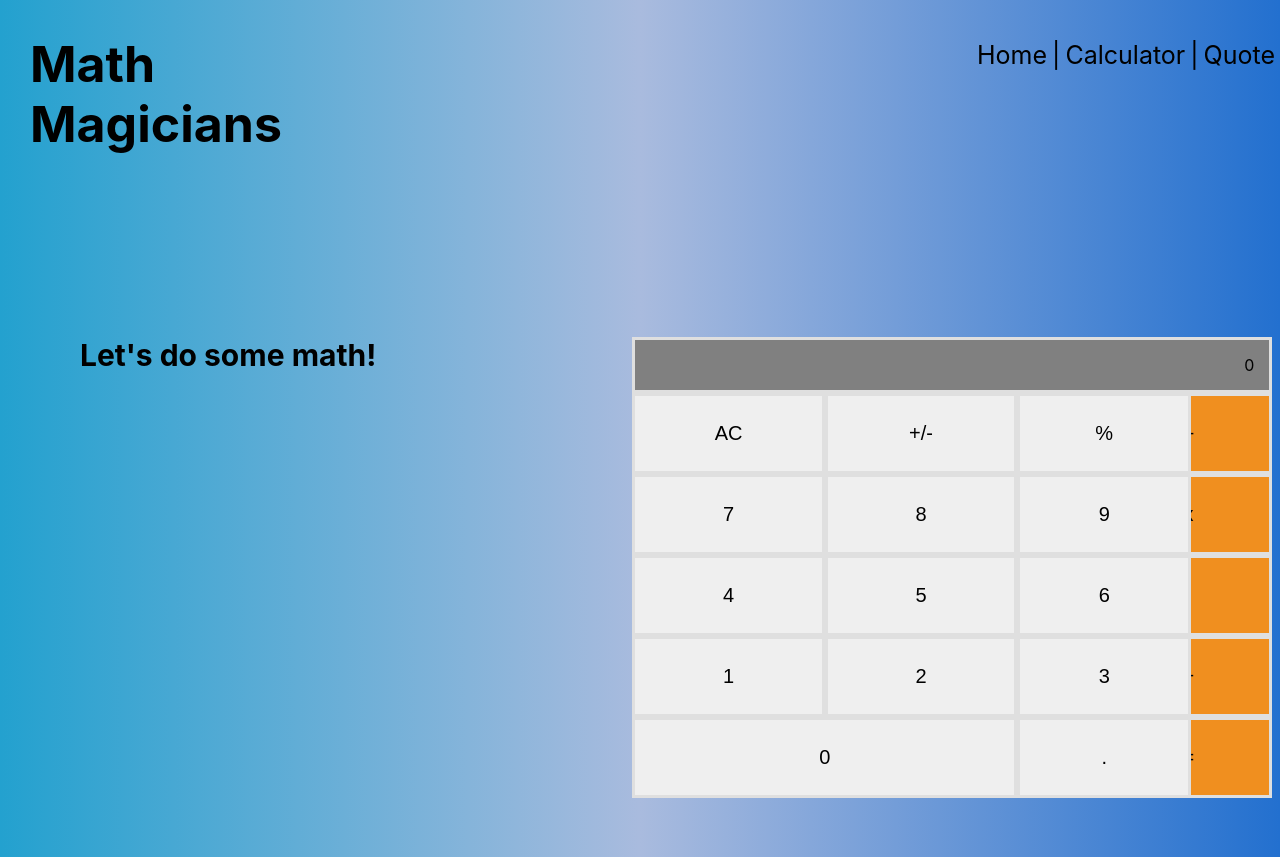
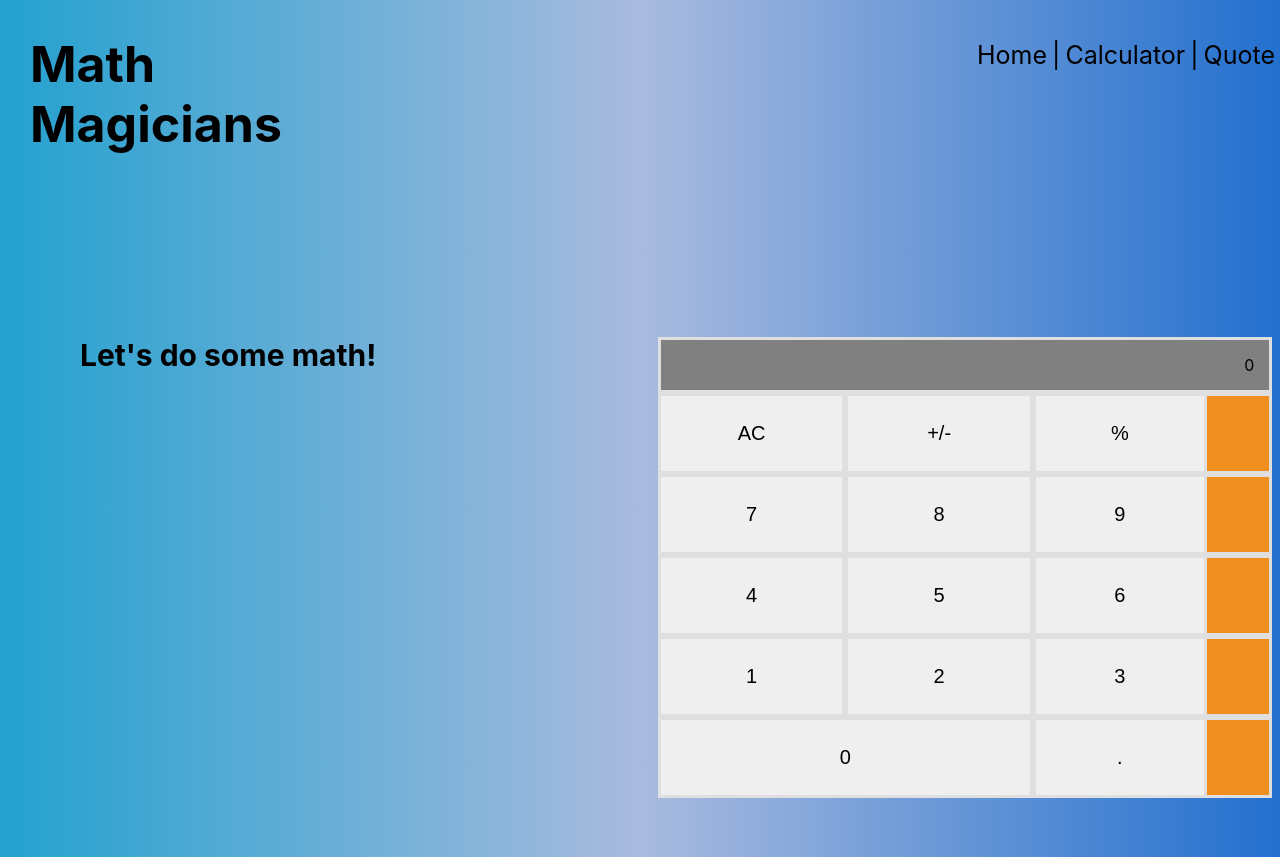
Before and after one commit to AyomipoMajek/Math-Magicians, a React (Create React App) app: page /Calculator in a window 1280 px wide. Built offline with nearby package versions, Linux system fonts and the light colour scheme.

Commit message:
linter error fixed

```diff
--- a/src/styles/Calculator.css
+++ b/src/styles/Calculator.css
@@ -11,9 +11,9 @@
 
 .calculator {
   border: none;
-  width: 50%;
+  width: 48%;
   height: 65vh;
-  margin-left: 20vw;
+  margin-left: 22vw;
   margin-top: 150px;
 }
 
@@ -58,5 +58,5 @@ button:hover {
 
 .zero {
   grid-column: 1/3;
-  width: 385px;
+  width: 375px;
 }
```
